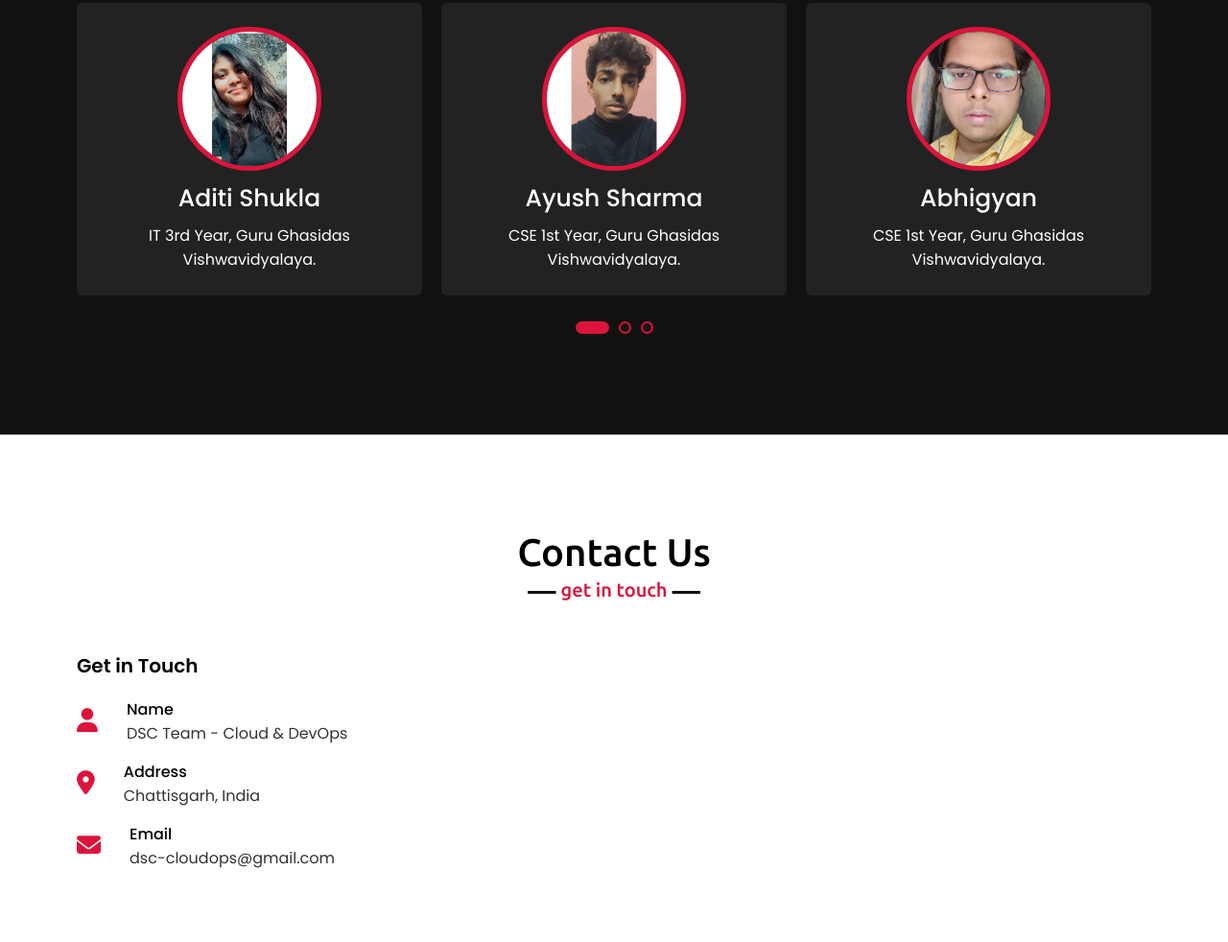
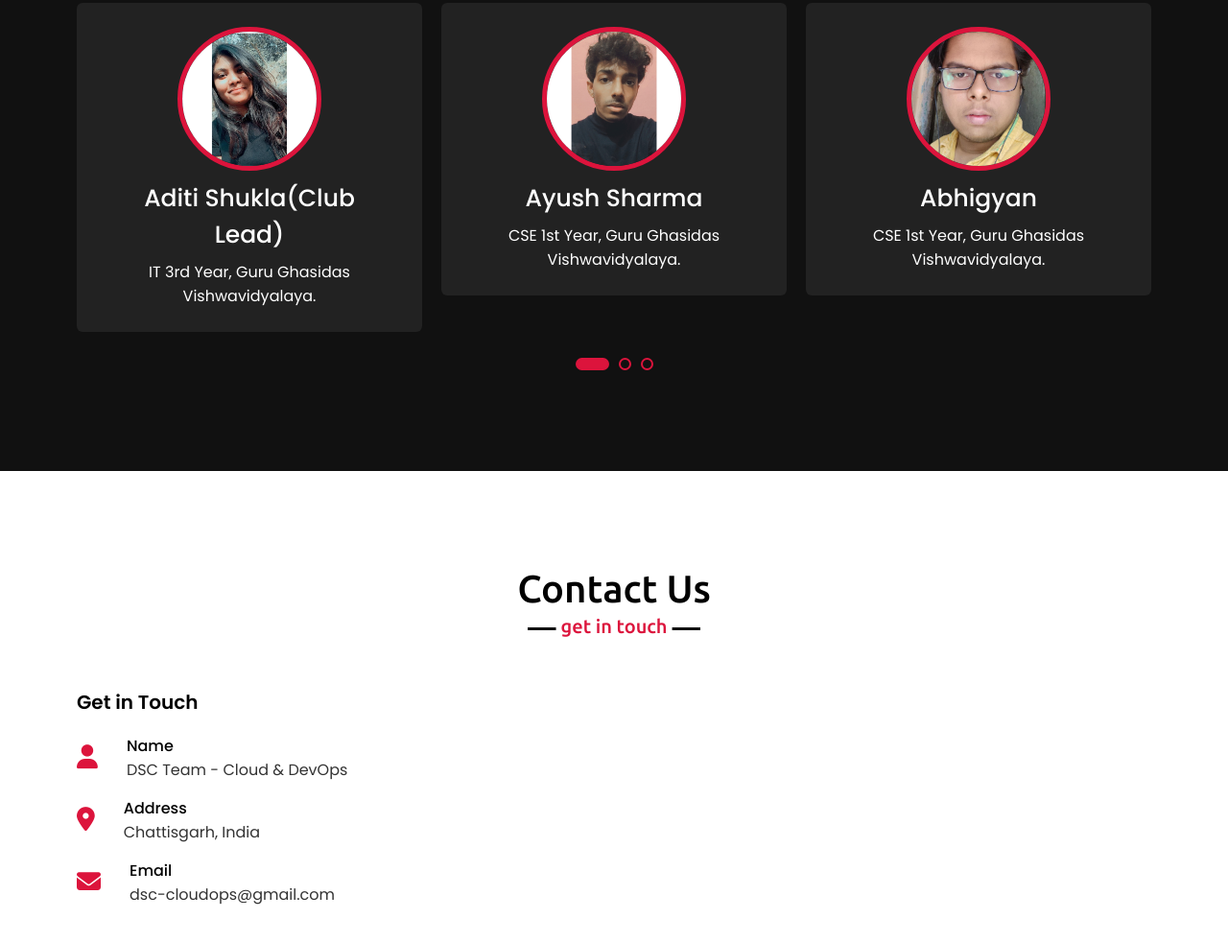
Before and after one commit to aditi1205/dsc-project, a plain HTML site: page index.html in a window 1280 px wide. Shown: the part 3163-4145 px from the top of the page at 96% size. Drawn offline with nearby package versions, Linux system fonts and the light colour scheme.

Commit message:
Update index.html

```diff
--- a/index.html
+++ b/index.html
@@ -151,7 +151,7 @@
                 <div class="card">
                     <div class="box">
                         <img src="images/aditi.jpeg" alt=profile">
-                        <div class="text">Aditi Shukla</div>
+                        <div class="text">Aditi Shukla(Club Lead)</div>
                         <p>IT 3rd Year, Guru Ghasidas Vishwavidyalaya.</p>
                     </div>
                 </div>
```
